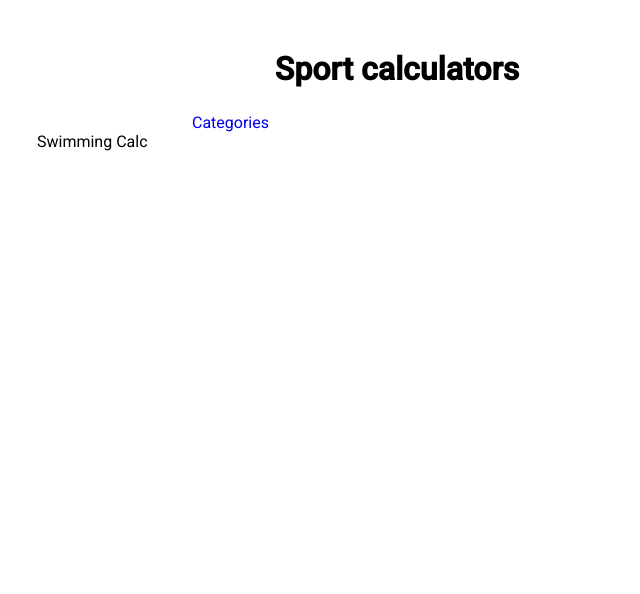
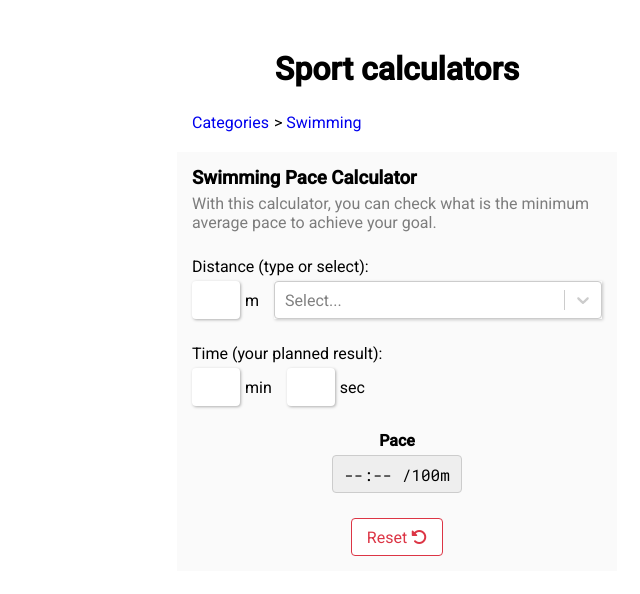
Before and after one commit to wiktor93/sport-calculators, a React (Create React App) app: page /swimming-calc in a window 1280 px wide. Shown: the top 594 px of the page, without its empty margins (243-883 px from the left). Built offline with nearby package versions, Linux system fonts and the light colour scheme.

Commit message:
added Swimming Pace calculator

```diff
--- a/src/assets/data.js
+++ b/src/assets/data.js
@@ -1,23 +1,35 @@
-export const raceOptions = [
-  {value: "42", m: "195", label: "Marathon"},
-  {value: "21", m: "98", label: "Half-marathon"},
-  {value: "20", m: "", label: "20 km"},
-  {value: "15", m: "", label: "15 km"},
-  {value: "10", m: "", label: "10 km"},
-  {value: "5", m: "", label: "5 km"},
-  {value: "1", m: "", label: "1 km"},
-  {value: "", m: "800", label: "800 m"},
-  {value: "", m: "400", label: "400 m"}
+export const runningRaceOptions = [
+  {value: '42', m: '195', label: 'Marathon'},
+  {value: '21', m: '98', label: 'Half-marathon'},
+  {value: '20', m: '', label: '20 km'},
+  {value: '15', m: '', label: '15 km'},
+  {value: '10', m: '', label: '10 km'},
+  {value: '5', m: '', label: '5 km'},
+  {value: '1', m: '', label: '1 km'},
+  {value: '', m: '800', label: '800 m'},
+  {value: '', m: '400', label: '400 m'}
+];
+
+export const swimmingRaceOptions = [
+  {value: '1000', label: '1000 m'},
+  {value: '750', label: '750 m'},
+  {value: '500', label: '500 m'},
+  {value: '400', label: '400 m'},
+  {value: '300', label: '300 m'},
+  {value: '200', label: '200 m'},
+  {value: '150', label: '150 m'},
+  {value: '50', label: '50 m'},
+  {value: '25', label: '25 m'}
 ];
 
 export const defaultInputValues = {
-  kilometers: "",
-  meters: "",
-  hours: "",
-  minutes: "",
-  seconds: "",
-  paceMinutes: "--",
-  paceSeconds: "--",
-  speed: "",
-  selected: "Select..."
+  kilometers: '',
+  meters: '',
+  hours: '',
+  minutes: '',
+  seconds: '',
+  paceMinutes: '--',
+  paceSeconds: '--',
+  speed: '',
+  selected: 'Select...'
 };
--- a/src/components/CalcPuzzle.js
+++ b/src/components/CalcPuzzle.js
@@ -1,15 +1,17 @@
-import React from "react";
+import React from 'react';
 
-import styles from "../styles/CalcPuzzle.module.scss";
+import styles from '../styles/CalcPuzzle.module.scss';
 
-const CalcPuzzle = ({children, icon, calcQ}) => {
-  return (
+const CalcPuzzle = ({children, icon, calcQ, empty}) => {
+  return empty ? (
+    <div className={styles.puzzle}></div>
+  ) : (
     <div className={styles.puzzle}>
       <img src={icon} alt={children} />
 
       <h2>{children}</h2>
       <span>
-        {calcQ ? calcQ : 0} {calcQ === 1 ? "calculator" : "calculators"}
+        {calcQ ? calcQ : 0} {calcQ === 1 ? 'calculator' : 'calculators'}
       </span>
     </div>
   );
--- a/src/components/Gym/OneRepMax.js
+++ b/src/components/Gym/OneRepMax.js
@@ -1,4 +1,4 @@
-import React from "react";
+import React from 'react';
 
 const OneRepMax = () => {
   return <div>OneRepMax, BenchPress</div>;
--- a/src/components/Running/RunningPace.js
+++ b/src/components/Running/RunningPace.js
@@ -1,11 +1,11 @@
-import React, {useState, useEffect} from "react";
-import Select from "react-select";
+import React, {useState, useEffect} from 'react';
+import Select from 'react-select';
 
-import {raceOptions, defaultInputValues} from "../../assets/data";
-import Button from "../../components/Button";
-import Input from "../../components/Input";
-import Unit from "../../components/Unit";
-import styles from "../../styles/RunningCalc.module.scss";
+import {runningRaceOptions, defaultInputValues} from '../../assets/data';
+import Button from '../../components/Button';
+import Input from '../../components/Input';
+import Unit from '../../components/Unit';
+import styles from '../../styles/RunningCalc.module.scss';
 
 const RunningPace = () => {
   const [inputValues, setInputValue] = useState(defaultInputValues);
@@ -70,7 +70,7 @@ const RunningPace = () => {
             <Unit>m</Unit>
             <Select
               className={styles.select}
-              options={raceOptions}
+              options={runningRaceOptions}
               isSearchable={false}
               placeholder={inputValues.selected}
               value={inputValues.selected}
@@ -122,7 +122,7 @@ const RunningPace = () => {
               <h4>Speed</h4>
               <div className={styles.result}>
                 <p>
-                  <span>{inputValues.speed ? inputValues.speed : "--"}</span>{" "}
+                  <span>{inputValues.speed ? inputValues.speed : '--'}</span>{' '}
                   km/h
                 </p>
               </div>
--- /dev/null
+++ b/src/components/Swimming/SwimmingPace.js
@@ -0,0 +1,118 @@
+import React, {useState, useEffect} from 'react';
+import Select from 'react-select';
+
+import {swimmingRaceOptions} from '../../assets/data';
+import Button from '../../components/Button';
+import Input from '../../components/Input';
+import Unit from '../../components/Unit';
+import styles from '../../styles/RunningCalc.module.scss';
+
+const SwimmingPace = () => {
+  const [distance, setDistance] = useState('');
+  const [time, setTime] = useState({minutes: '', seconds: ''});
+  const [pace, setPace] = useState({minutes: '', seconds: ''});
+  const [selected, setSelected] = useState('Select...');
+
+  useEffect(() => {
+    if (distance && time) {
+      const totalTime = +time.minutes * 60 + +time.seconds;
+      const newPace = (totalTime * 100) / +distance;
+      setPace({
+        minutes: Math.floor(newPace / 60),
+        seconds: Math.floor(newPace % 60)
+      });
+    }
+  }, [time, distance, pace.minutes, pace.seconds]);
+
+  const renderPaceResult = () => {
+    return pace.minutes || pace.seconds ? (
+      <p>
+        <span>{pace.minutes}</span>:
+        <span>{pace.seconds < 10 ? `0${pace.seconds}` : pace.seconds}</span>{' '}
+        /100m
+      </p>
+    ) : (
+      <p>
+        <span>--</span>:<span>--</span> /100m
+      </p>
+    );
+  };
+
+  return (
+    <>
+      <section className={styles.calcWrap}>
+        <h3>Swimming Pace Calculator</h3>
+        <p className={styles.note}>
+          With this calculator, you can check what is the minimum average pace
+          to achieve your goal.
+        </p>
+        <form>
+          {/* Distance */}
+          <div className={styles.inputGroup}>
+            <label>Distance (type or select): </label>
+            <Input
+              name="meters"
+              value={distance}
+              onChange={e => {
+                setDistance(e.target.value);
+                setSelected('Select...');
+              }}
+            />
+            <Unit>m</Unit>
+            <Select
+              className={styles.select}
+              options={swimmingRaceOptions}
+              isSearchable={false}
+              placeholder={selected}
+              value={selected}
+              onChange={e => {
+                setSelected(e.label);
+                setDistance(e.value);
+              }}
+            />
+          </div>
+
+          {/* Time */}
+          <div className={styles.inputGroup}>
+            <label>Time (your planned result): </label>
+            <Input
+              name="minutes"
+              value={time.minutes}
+              onChange={e => setTime({...time, minutes: e.target.value})}
+            />
+            <Unit>min</Unit>
+            <Input
+              name="seconds"
+              value={time.seconds}
+              onChange={e => setTime({...time, seconds: e.target.value})}
+            />
+            <Unit>sec</Unit>
+          </div>
+
+          <div className={styles.resultsContainer}>
+            <div>
+              <h4>Pace</h4>
+              <div className={styles.result}>{renderPaceResult()}</div>
+            </div>
+          </div>
+
+          <div className={styles.btnContainer}>
+            <Button
+              onClick={e => {
+                e.preventDefault();
+                setDistance('');
+                setTime({minutes: '', seconds: ''});
+                setPace({minutes: '--', seconds: '--'});
+                setSelected('Select...');
+              }}
+            >
+              Reset <i className="fas fa-undo-alt"></i>
+            </Button>
+          </div>
+        </form>
+      </section>
+    </>
+  );
+};
+
+export default SwimmingPace;
--- a/src/views/Categories.js
+++ b/src/views/Categories.js
@@ -1,16 +1,16 @@
-import React from "react";
-import {Link} from "react-router-dom";
+import React from 'react';
+import {Link} from 'react-router-dom';
 
-import {connect} from "react-redux";
-import {updateChosenCalculator} from "../actions/index";
+import {connect} from 'react-redux';
+import {updateChosenCalculator} from '../actions/index';
 
-import CalcPuzzle from "../components/CalcPuzzle";
-import RunningIcon from "../images/running.svg";
-import SwimmingIcon from "../images/swimming.svg";
-import CyclingIcon from "../images/cycling.svg";
-import GymIcon from "../images/gym.svg";
-import HeartRateIcon from "../images/heart-rate.svg";
-import styles from "../styles/Categories.module.scss";
+import CalcPuzzle from '../components/CalcPuzzle';
+import RunningIcon from '../assets/images/running.svg';
+import SwimmingIcon from '../assets/images/swimming.svg';
+import CyclingIcon from '../assets/images/cycling.svg';
+import GymIcon from '../assets/images/gym.svg';
+import HeartRateIcon from '../assets/images/heart-rate.svg';
+import styles from '../styles/Categories.module.scss';
 
 const Categories = ({updateChosenCalculator}) => {
   updateChosenCalculator();
@@ -22,11 +22,11 @@ const Categories = ({updateChosenCalculator}) => {
         </CalcPuzzle>
       </Link>
 
-      {/* <Link to="/swimming-calc"> */}
-      <CalcPuzzle icon={SwimmingIcon} calcQ={0}>
-        Swimming
-      </CalcPuzzle>
-      {/* </Link> */}
+      <Link to="/swimming-calc">
+        <CalcPuzzle icon={SwimmingIcon} calcQ={1}>
+          Swimming
+        </CalcPuzzle>
+      </Link>
       {/* <Link to="/cycling-calc"> */}
       <CalcPuzzle icon={CyclingIcon} calcQ={0}>
         Cycling
@@ -40,6 +40,7 @@ const Categories = ({updateChosenCalculator}) => {
       </Link>
 
       <CalcPuzzle icon={HeartRateIcon}>Health</CalcPuzzle>
+      <CalcPuzzle empty></CalcPuzzle>
     </div>
   );
 };
--- a/src/views/SwimmingCalc.js
+++ b/src/views/SwimmingCalc.js
@@ -1,7 +1,12 @@
-import React from "react";
+import React from 'react';
+import {connect} from 'react-redux';
 
-const SwimmingCalc = () => {
-  return <div>Swimming Calc</div>;
+import {updateChosenCalculator} from '../actions/index';
+import SwimmingPace from '../components/Swimming/SwimmingPace';
+
+const SwimmingCalc = ({updateChosenCalculator}) => {
+  updateChosenCalculator('Swimming');
+  return <SwimmingPace />;
 };
 
-export default SwimmingCalc;
+export default connect(null, {updateChosenCalculator})(SwimmingCalc);
```
Also changed, not shown: src/components/Running/TimeSegment.js (+20 -20 lines), src/views/App.js (+8 -8 lines), src/views/GymCalc.js (+7 -7 lines).
